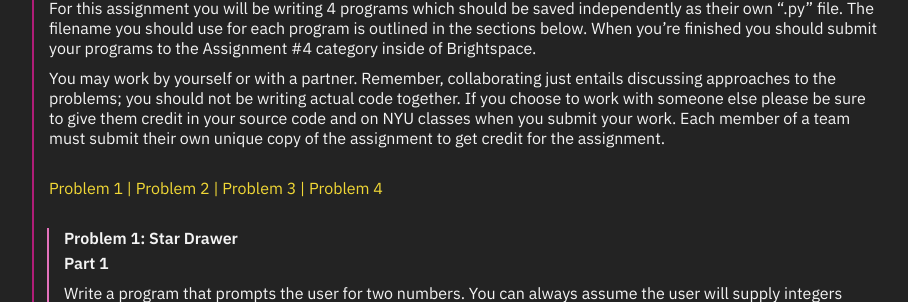
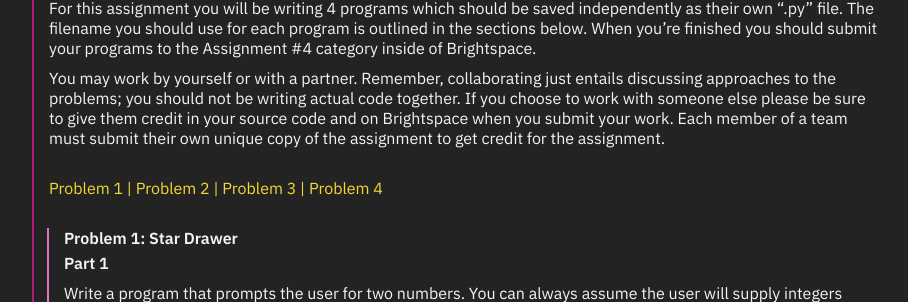
Before and after one commit to emilydidthis/CSCI-UA.002-Fall23, a Jekyll site: the page built from assignments/04.md, in a window 1280 px wide and 900 px high. Shown: the part 197-499 px from the top of the window, without its empty margins (8-916 px from the left). Built offline with Jekyll 4.4.1, drawn with Linux system fonts in a browser that asks for light colours.

Commit message:
assignment 4 update

```diff
--- a/assignments/04.md
+++ b/assignments/04.md
@@ -10,7 +10,7 @@ live: true
 ## Assignment #4
 For this assignment you will be writing 4 programs which should be saved independently as their own ".py" file. The filename you should use for each program is outlined in the sections below. When you're finished you should submit your programs to the Assignment #4 category inside of Brightspace.
 
-You may work by yourself or with a partner. Remember, collaborating just entails discussing approaches to the problems; you should not be writing actual code together. If you choose to work with someone else please be sure to give them credit in your source code and on NYU classes when you submit your work.  Each member of a team must submit their own unique copy of the assignment to get credit for the assignment.
+You may work by yourself or with a partner. Remember, collaborating just entails discussing approaches to the problems; you should not be writing actual code together. If you choose to work with someone else please be sure to give them credit in your source code and on Brightspace when you submit your work.  Each member of a team must submit their own unique copy of the assignment to get credit for the assignment.
 
 <br>
 <a href="#problem-1-star-drawer">Problem 1 | </a>
```
Also changed, not shown: other parts of assignments/04.md (+1 -1 lines).
